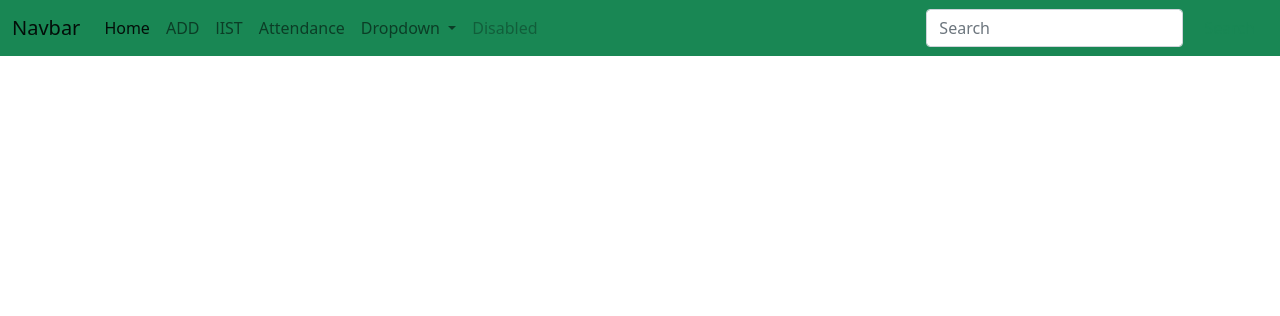
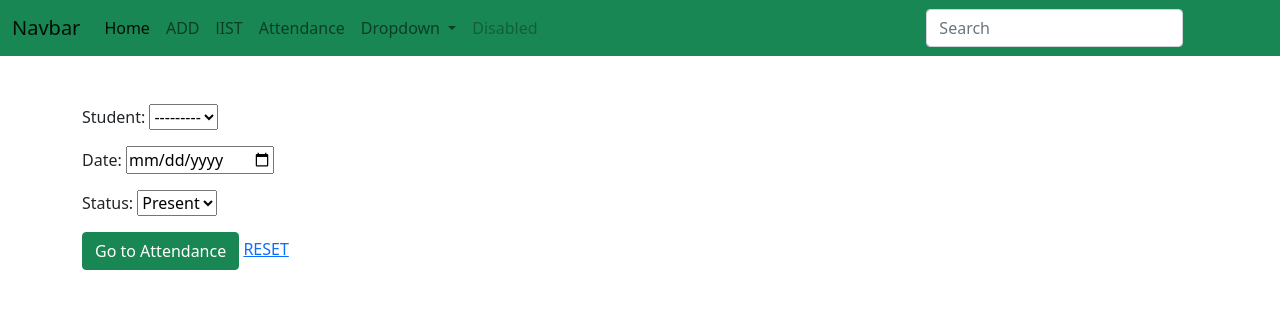
Before and after one commit to Nitin6677/school-management-system, a Django app: page /att/attend/ in a window 1280 px wide. Shown: the top 316 px of the page. Run offline with Django 5.2, Linux system fonts and the light colour scheme; data that the repository does not hold is empty.

Commit message:
Updated gs3 project

```diff
--- a/api/models.py
+++ b/api/models.py
@@ -12,3 +12,6 @@ class StudentInfo(models.Model):
     phone_number = models.CharField(null=True, blank=True)
     address = models.TextField(null=True, blank=True)
     year_in_school = models.CharField(null=True, blank=True)
+
+    def __str__(self):
+        return f"{self.first_name} - {self.last_name}"
--- a/api/views.py
+++ b/api/views.py
@@ -16,6 +16,7 @@ def Add_student_view(request):
     return render(request,template_name,context)
 
 def all_student_view(request):
+    obj = StudentInfo.objects.filter(id__gte=100).delete()
     form = StudentForm(filter=True)
     students = StudentInfo.objects.all().order_by('id')
     first_name = request.GET.get('first_name')
--- a/attendance/forms.py
+++ b/attendance/forms.py
@@ -1,11 +1,22 @@
 from django import forms
 from .models import Attendance
+
 
 class AttendanceForm(forms.ModelForm):
    class Meta:
         model = Attendance
         unique_together = ("student", "date")  # one record per day
         ordering = ["-date"]
+        fields = ['student', 'date', 'status']
+        widgets = {
+            'date': forms.DateInput(attrs={'type': 'date'})}
 
-def __str__(self):
-        return f"{self.student} - {self.date}"
+
+   def __init__(self, *args, **kwargs):
+        self.filter = kwargs.pop("filter", False)
+        super().__init__(*args, **kwargs)
+
+        if self.filter:
+            for field in self.fields.values():
+                field.required = False
+                field.widget.attrs.pop("required", None)
--- a/attendance/models.py
+++ b/attendance/models.py
@@ -1,8 +1,11 @@
 from django.db import models
 from api.models import StudentInfo
 
+
 class Attendance(models.Model):
     student=models.ForeignKey(StudentInfo,on_delete=models.CASCADE)
-    name = models.CharField(max_length=100)
     status = models.BooleanField(choices=((True, "Present"), (False, "Absent")),default=True)
     date = models.DateField()
+
+    def __str__(self):
+        return f"{self.student} - {self.date}"
--- a/attendance/urls.py
+++ b/attendance/urls.py
@@ -1,8 +1,5 @@
 from django.urls import path
 from .import views
-
-app_name = "attendance"
-
 
 urlpatterns = [
         path('attend/',views.attendance_view,name="attendance_list"),
--- a/attendance/views.py
+++ b/attendance/views.py
@@ -1,7 +1,49 @@
 from django.shortcuts import render
-from .models import Attendance
+from .forms import AttendanceForm, Attendance
+from django.shortcuts import redirect
 
 def attendance_view(request):
+    form = AttendanceForm()
+    attendance = None
+    id = request.GET.get('id') or request.POST.get('id')
+
+    action = request.GET.get('action')
+
+    if id and action == "update":
+        obj = Attendance.objects.filter(id=id).first()
+        form = AttendanceForm(instance=obj)
+        attendance = Attendance.objects.filter(date = obj.date)
+
+    if id and action == "delete":
+        obj = Attendance.objects.filter(id=id).first()
+        attendance = Attendance.objects.filter(date = obj.date).exclude(id=obj.id)
+        obj.delete()
+
+    if action == "list":
+        form = AttendanceForm(filter=True)
+        attendance = Attendance.objects.all()
+        date = request.POST.get("date")
+        status = request.POST.get("status")
+        student= request.POST.get("student")
+        if date:
+            attendance = Attendance.objects.filter(date = date)
+        if status:
+            attendance = Attendance.objects.filter(status = status)
+        if student:
+            attendance = Attendance.objects.filter(student = student)
+
+    if request.method == 'POST':
+        if id !="None":
+             print("id", id, type(id))
+             obj = Attendance.objects.filter(id=id).first()
+             form = AttendanceForm(request.POST, instance=obj)
+        else:
+            form = AttendanceForm(request.POST)
+
+        if form.is_valid():
+            instance = form.save()
+            attendance = Attendance.objects.filter(date = instance.date)
+
     template_name='attendance/attendance.html'
-    context={}
+    context={'form':form, "attendance":attendance}
     return render(request,template_name,context)
--- a/templates/attendance/attendance.html
+++ b/templates/attendance/attendance.html
@@ -4,16 +4,51 @@
 <head>
     <meta charset="UTF-8">
     <meta name="viewport" content="width=device-width, initial-scale=1.0">
+    {% block title %}
     <title>Attendance</title>
-</head>
-<body>
-    <form method ='post'>
-        {% csrf_token %}
-        <button type="button">
-    Go to Attendance
-</button>
+    {% endblock %}
 
 
+</head>
+{% block content %}
+<body>
+    <form method ='post' class="container mt-5">
+        {% csrf_token %}
+        <input type="hidden" name="id" value="{{form.instance.id}}">
+        {{form.as_p}}
+        <button type="submit" class="btn btn-success">Go to Attendance</button>
+        <a href="{% url 'attendance_list' %}">
+            RESET
+        </a>
     </form>
+
+    {% if attendance %}
+    <table class="table table-striped table-hover">
+        <thead>
+            <tr>
+                <th>First Name</th>
+                <th>Last Name</th>
+                <th>Date</th>
+                <th>Status</th>
+                <th>ACTION</th>
+            </tr>
+        </thead>
+        <tbody>
+            {% for record in attendance %}
+            <tr>
+                <th>{{record.student.first_name}}</th>
+                <td>{{record.student.last_name}}</td>
+                <td>{{record.date|date:"d-m-Y" }}</td>
+                <td>{{record.get_status_display}}</td>
+                <td>
+                <a href="{% url 'attendance_list' %}?id={{record.id}}&action=update" ><button class="btn btn-sm btn-warning">Edit</button></a>
+                <a href="{% url 'attendance_list' %}?id={{record.id}}&action=delete"><button class="btn btn-sm btn-danger">Delete</button></a>
+                </td>
+            </tr>
+            {% endfor %}
+        </tbody>
+    </table>
+    {% endif %}
 </body>
+{% endblock %}
 </html>
--- a/templates/base.html
+++ b/templates/base.html
@@ -28,8 +28,9 @@
           <a class="nav-link" href="{% url 'all' %}">lIST</a>
         </li>
         <li class="nav-item">
-          <a class="nav-link" href="{% url 'attendanc' %}">Attendance</a>
+          <a class="nav-link" href="{% url 'attendance_list' %}">Attendance</a>
         </li>
+
         <li class="nav-item dropdown">
           <a class="nav-link dropdown-toggle" href="#" id="navbarDropdown" role="button" data-bs-toggle="dropdown" aria-expanded="false">
             Dropdown
```
Also changed, not shown: attendance/migrations/0002_remove_attendance_name.py (added).
